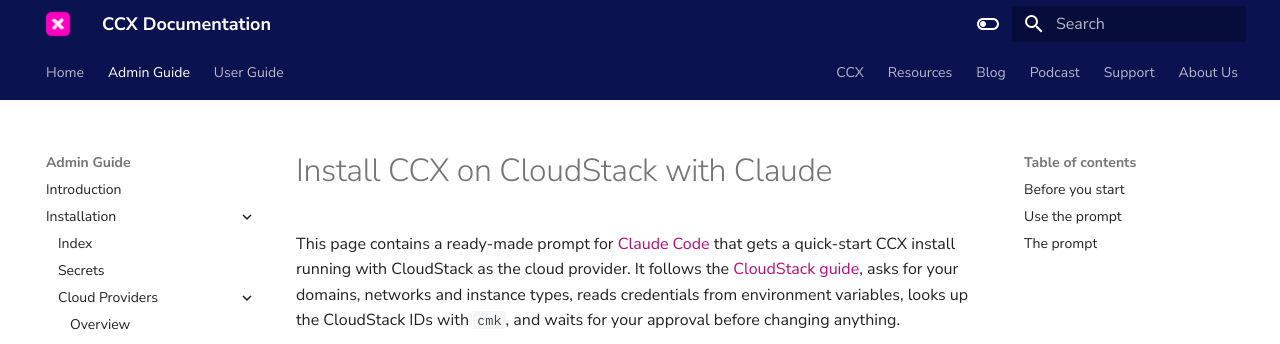
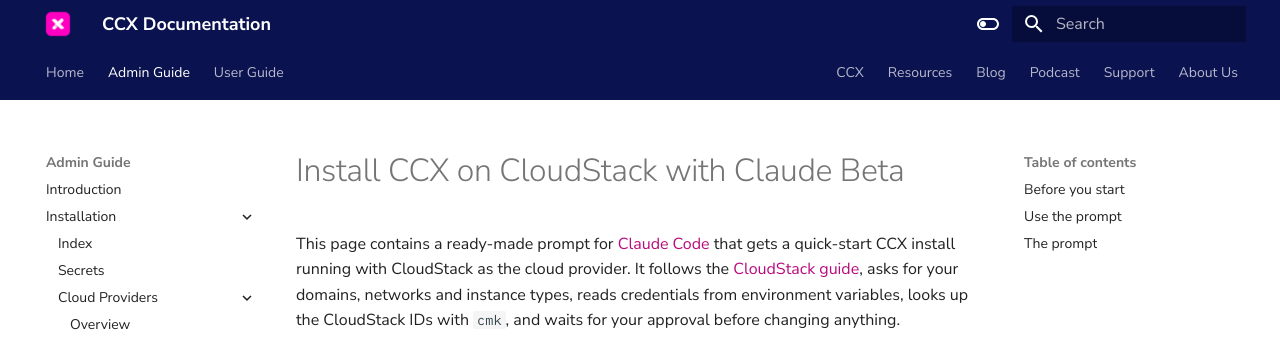
Before and after one commit to severalnines/ccx-docs, an MkDocs documentation site: the page built from docs/admin/Installation/Cloud-Providers/cloudstack/claude-prompt.md, in a window 1280 px wide and 900 px high. Shown: the top 344 px of the window. Built offline with MkDocs 1.6.1 and Material for MkDocs 9.7.7, drawn with Linux system fonts in a browser that asks for light colours; comment, search, counter and statistics services are not loaded.

Commit message:
CCX-6224 Mark the CloudStack Claude prompt page as beta
The prompt drives the same beta CloudStack install, so its page carries
the same Beta badge on the title and the sidebar entry. The sidebar CSS
now also matches doc items via sidebar_class_name, not just categories.

Co-Authored-By: Claude Opus 5 (1M context) <noreply@anthropic.com>
Claude-Session: https://claude.ai/code/session_01GF4e8uV8wNsbnmTZNWMuKV

```diff
--- a/docs/admin/Installation/Cloud-Providers/cloudstack/claude-prompt.md
+++ b/docs/admin/Installation/Cloud-Providers/cloudstack/claude-prompt.md
@@ -1,8 +1,10 @@
 ---
+title: Install CCX on CloudStack with Claude (Beta)
 sidebar_label: Claude prompt
+sidebar_class_name: sidebar-badge-beta
 ---
 
-# Install CCX on CloudStack with Claude
+# Install CCX on CloudStack with Claude <span className="badge badge--warning">Beta</span>
 
 This page contains a ready-made prompt for [Claude Code](https://claude.com/claude-code) that gets a quick-start CCX install running with CloudStack as the cloud provider. It follows the [CloudStack guide](cloudstack.md), asks for your domains, networks and instance types, reads credentials from environment variables, looks up the CloudStack IDs with `cmk`, and waits for your approval before changing anything.
 
--- a/src/css/custom.css
+++ b/src/css/custom.css
@@ -55,8 +55,10 @@ a:hover {
 }
 
 /* "Beta" badge after a sidebar entry: add "className": "sidebar-badge-beta"
-   to the category's _category_.json. Matches Infima's badge--warning. */
-.sidebar-badge-beta > .menu__list-item-collapsible > .menu__link::after {
+   to a category's _category_.json, or sidebar_class_name: sidebar-badge-beta
+   to a doc's front matter. Matches Infima's badge--warning. */
+.sidebar-badge-beta > .menu__list-item-collapsible > .menu__link::after,
+.sidebar-badge-beta > .menu__link:not(.menu__link--sublist)::after {
   content: 'Beta';
   margin-left: 0.5rem;
   padding: 0 0.4rem;
```
